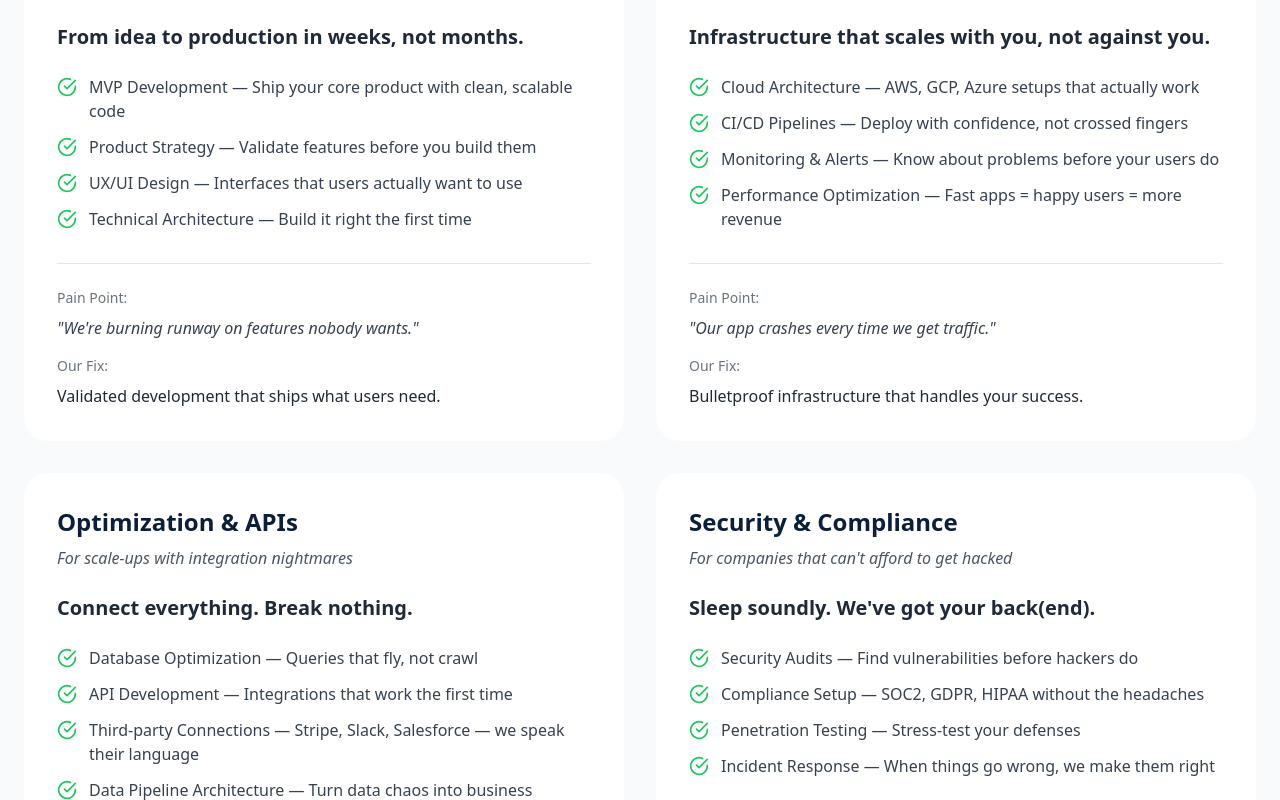
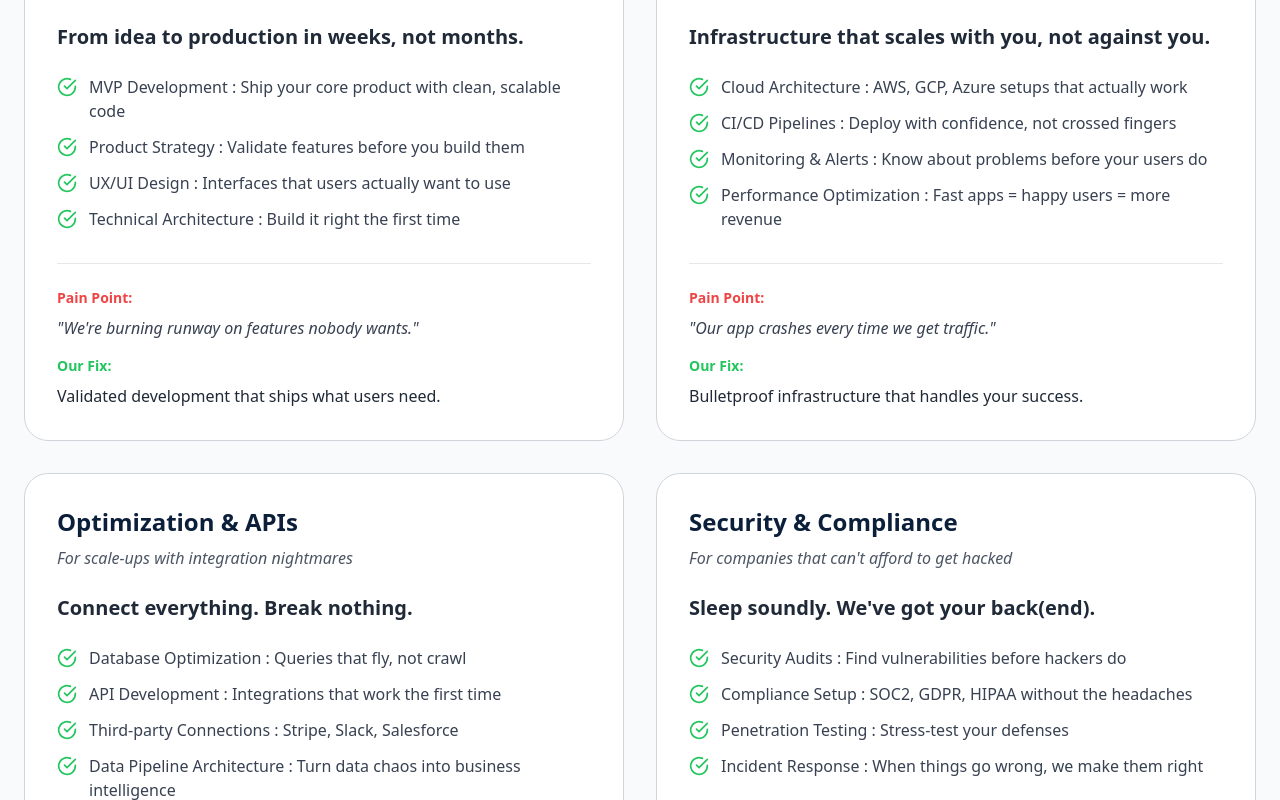
Before and after one commit to Oriancoders/ShiftDeploy, a React (Vite) app: page /deploy-toolkit in a window 1280 px wide. Shown: the part 1200-2000 px from the top of the page. Built offline with nearby package versions, Linux system fonts and the light colour scheme.

Commit message:
pushed changes

```diff
--- a/src/Pages/DeployToolkit/sections/FAQSection.jsx
+++ b/src/Pages/DeployToolkit/sections/FAQSection.jsx
@@ -118,7 +118,7 @@ function FAQSection() {
 
         <div className="text-center mt-12">
           <p className="text-gray-600 mb-6">Still have questions?</p>
-          <button className="bg-gradient-to-r from-blue-600 to-indigo-600 hover:from-blue-700 hover:to-indigo-700 text-white font-semibold px-8 py-4 rounded-2xl transition-all duration-300 transform hover:scale-105">
+          <button className="bg-primaryOrange  text-white font-semibold px-8 py-4 rounded-2xl hover:bg-toOrange">
             Book a Strategy Call
           </button>
           <p className="text-sm text-gray-500 mt-4">
--- a/src/Pages/DeployToolkit/sections/ProcessSection.jsx
+++ b/src/Pages/DeployToolkit/sections/ProcessSection.jsx
@@ -1,6 +1,6 @@
 import { BarChart3, Clock, Code, Target, TrendingUp } from "lucide-react"
 import { useEffect, useRef, useState } from "react"
-
+import { motion } from "framer-motion"
 // Section 4: Process
 function ProcessSection() {
   const [visibleSteps, setVisibleSteps] = useState([])
@@ -129,13 +129,41 @@ function ProcessSection() {
         </div>
 
         {/* Process Promise */}
-        <div className="text-center mt-16">
-          <div className="bg-blue-50 rounded-2xl p-8 max-w-4xl mx-auto">
-            <h3 className="text-xl font-semibold text-blue-900 mb-4">Process Promise:</h3>
-            <p className="text-blue-800 leading-relaxed">
-              Every step includes regular check-ins, progress updates, and your approval before moving forward.{" "}
+
+
+        <div className="text-center mt-16 space-y-4">
+            <p className="text-3xl text-primaryBlue font-semibold ">Process Promise</p>
+            <p className="text-xl text-gray-600 italic ">
+              Every step includes regular check-ins, progress updates, and your approval before moving forward.<br/>
               <span className="font-semibold">Your project, your timeline, your success.</span>
             </p>
+
+            <div
+              className="flex flex-col sm:flex-row gap-4 justify-center items-center px-4 sm:px-0 mx-auto "
+            >
+
+              <motion.button
+                initial={{ opacity: 0, y: 60 }}
+                animate={{ opacity: 1, y: 0 }}
+                transition={{ duration: 0.8, delay: 0.3 }}
+                className="bg-primaryOrange text-white px-4 sm:px-6 lg:px-8 xl:px-10 py-2.5 sm:py-4 rounded-lg sm:rounded-xl lg:rounded-2xl font-bold flex items-center justify-center gap-x-2 hover:bg-toOrange text-md "
+
+              >
+                Launch Your Project
+
+              </motion.button>
+
+              {/* <motion.button
+                initial={{ opacity: 0, y: 60 }}
+                animate={{ opacity: 1, y: 0 }}
+                transition={{ duration: 0.8, delay: 0.6 }}
+                className="bg-white hover:bg-primaryBlue border-2 border-primaryBlue text-primaryBlue hover:text-white px-4 sm:px-6 lg:px-8 xl:px-10 py-2.5 sm:py-4  rounded-lg sm:rounded-xl lg:rounded-2xl font-bold  shadow-lg sm:hover:shadow-xl flex items-center justify-center space-x-2 text-md"
+              >
+                <span>View Case Study</span>
+
+              </motion.button> */}
+
+
           </div>
         </div>
       </div>
--- a/src/Pages/DeployToolkit/sections/ServiceCategoriesSection.jsx
+++ b/src/Pages/DeployToolkit/sections/ServiceCategoriesSection.jsx
@@ -13,10 +13,10 @@ function ServiceCategoriesSection() {
       subtitle: "For early-stage founders who need to ship fast",
       headline: "From idea to production in weeks, not months.",
       services: [
-        "MVP Development — Ship your core product with clean, scalable code",
-        "Product Strategy — Validate features before you build them",
-        "UX/UI Design — Interfaces that users actually want to use",
-        "Technical Architecture — Build it right the first time",
+        "MVP Development : Ship your core product with clean, scalable code",
+        "Product Strategy : Validate features before you build them",
+        "UX/UI Design : Interfaces that users actually want to use",
+        "Technical Architecture : Build it right the first time",
       ],
       painPoint: "We're burning runway on features nobody wants.",
       solution: "Validated development that ships what users need.",
@@ -29,10 +29,10 @@ function ServiceCategoriesSection() {
       subtitle: "For growing teams drowning in deployment complexity",
       headline: "Infrastructure that scales with you, not against you.",
       services: [
-        "Cloud Architecture — AWS, GCP, Azure setups that actually work",
-        "CI/CD Pipelines — Deploy with confidence, not crossed fingers",
-        "Monitoring & Alerts — Know about problems before your users do",
-        "Performance Optimization — Fast apps = happy users = more revenue",
+        "Cloud Architecture : AWS, GCP, Azure setups that actually work",
+        "CI/CD Pipelines : Deploy with confidence, not crossed fingers",
+        "Monitoring & Alerts : Know about problems before your users do",
+        "Performance Optimization : Fast apps = happy users = more revenue",
       ],
       painPoint: "Our app crashes every time we get traffic.",
       solution: "Bulletproof infrastructure that handles your success.",
@@ -45,10 +45,10 @@ function ServiceCategoriesSection() {
       subtitle: "For scale-ups with integration nightmares",
       headline: "Connect everything. Break nothing.",
       services: [
-        "Database Optimization — Queries that fly, not crawl",
-        "API Development — Integrations that work the first time",
-        "Third-party Connections — Stripe, Slack, Salesforce — we speak their language",
-        "Data Pipeline Architecture — Turn data chaos into business intelligence",
+        "Database Optimization : Queries that fly, not crawl",
+        "API Development : Integrations that work the first time",
+        "Third-party Connections : Stripe, Slack, Salesforce ",
+        "Data Pipeline Architecture : Turn data chaos into business intelligence",
       ],
       painPoint: "Our database is slower than our growth.",
       solution: "Optimized systems that accelerate, not bottleneck.",
@@ -61,10 +61,10 @@ function ServiceCategoriesSection() {
       subtitle: "For companies that can't afford to get hacked",
       headline: "Sleep soundly. We've got your back(end).",
       services: [
-        "Security Audits — Find vulnerabilities before hackers do",
-        "Compliance Setup — SOC2, GDPR, HIPAA without the headaches",
-        "Penetration Testing — Stress-test your defenses",
-        "Incident Response — When things go wrong, we make them right",
+        "Security Audits : Find vulnerabilities before hackers do",
+        "Compliance Setup : SOC2, GDPR, HIPAA without the headaches",
+        "Penetration Testing : Stress-test your defenses",
+        "Incident Response : When things go wrong, we make them right",
       ],
       painPoint: "One security breach could kill our company.",
       solution: "Enterprise-grade security without enterprise complexity.",
@@ -124,7 +124,7 @@ function ServiceCategoriesSection() {
 
             >
               <div
-                className={`relative bg-white rounded-3xl p-8 transition-all duration-500 transform  h-full border border-white/50`}
+                className={`relative  bg-white rounded-3xl p-8 transition-all duration-500 transform  h-full border border-gray-300`}
               >
                 {/* Icon */}
                 {/* <div
@@ -155,11 +155,11 @@ function ServiceCategoriesSection() {
                 {/* Pain Point & Solution */}
                 <div className="border-t border-gray-200 pt-6">
                   <div className="mb-4">
-                    <p className="text-sm text-gray-500 mb-2">Pain Point:</p>
+                    <p className="text-sm text-red-500 font-semibold mb-2">Pain Point:</p>
                     <p className="text-gray-700 italic">"{service.painPoint}"</p>
                   </div>
                   <div>
-                    <p className="text-sm text-gray-500 mb-2">Our Fix:</p>
+                    <p className="text-sm text-green-500 font-semibold mb-2">Our Fix:</p>
                     <p className="text-gray-800 font-medium">{service.solution}</p>
                   </div>
                 </div>
--- a/src/Pages/DeployToolkit/sections/WhatWeSolveSection.jsx
+++ b/src/Pages/DeployToolkit/sections/WhatWeSolveSection.jsx
@@ -120,7 +120,7 @@ function WhatWeSolveSection() {
         <div className="text-center mt-20">
           <p className="text-2xl text-gray-600 italic">
             Sound familiar? You're not alone.{" "}
-            <span className="text-blue-600 font-semibold">And you don't have to solve this alone.</span>
+            <span className="text-primaryOrange font-semibold">And you don't have to solve this alone.</span>
           </p>
         </div>
       </div>
```
